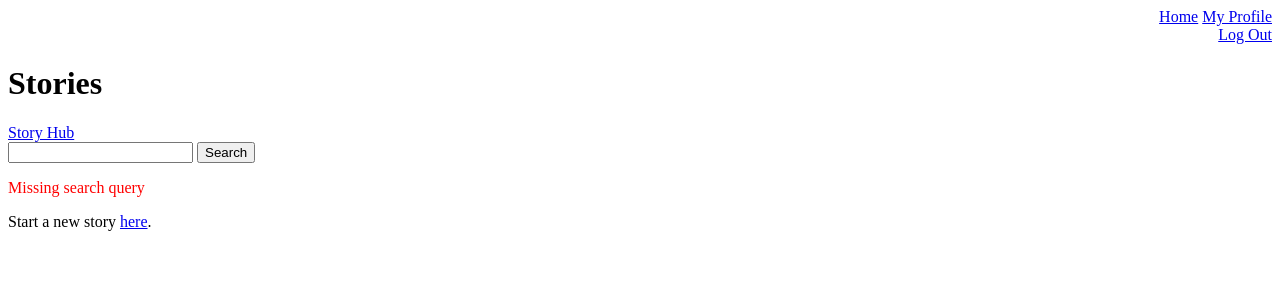
After one commit to igalakhov/softdev_p00, a Flask app: page /search in a window 1280 px wide. The commit adds this page. Shown: the top 300 px of the page. Run offline with Flask 2, Linux system fonts and the light colour scheme; a user stored in the database is signed in; data comes from the database, SQL or seed files in the repository.

Commit message:
added search query

```diff
--- a/app/__init__.py
+++ b/app/__init__.py
@@ -122,6 +122,26 @@ def signup():
 
     return render_template('signup.html', title='Sign Up')
 
+@app.route('/search', methods=['GET', 'POST'])
+@login_required
+def search():
+    storyThreads = []
+    query = None
+    if 'query' in request.form.keys() and len(request.form['query']) > 0:
+
+        # read the data from the form
+        # we can use [] now since we know the key exists
+        query = request.form['query']
+        for s in Story.get_all_stories():
+            if query.lower() in s.title.lower():
+                storyThreads.append(s)
+        if len(storyThreads) > 0:
+            display = True
+        print(query)
+    else:
+        flash('Missing search query', 'red')
+    return render_template('search.html', title='Search', threads=storyThreads, search=query)
+
 
 # user profile
 @app.route('/profile')
--- /dev/null
+++ b/app/templates/search.html
@@ -0,0 +1,31 @@
+{% extends "_base.html" %}
+
+{% from "_macros.html" import do_flashes %}
+
+{% block content %}
+
+    <div align="right">
+        <a href="{{ url_for('index') }}">Home</a>
+        <a href="{{ url_for('profile') }}">My Profile</a><br>
+        <a href="{{ url_for('logout') }}">Log Out</a>
+    </div>
+    <h1>Stories</h1>
+    <a href="{{ url_for('stories') }}">Story Hub</a>
+    <form method="post">
+        <input type="text" name="query">
+        <input type="submit" name="button" value="Search">
+    </form>
+    {{ do_flashes() }}
+    <p>Start a new story <a href="{{ url_for('new_story') }}">here</a>.</p>
+    {% if search %}
+        {{threads|length}} results found for '{{ search }}'<br>
+        {% if threads|length > 0 %}
+            {% for story in threads %}
+                <a href="{{ url_for('show_story', id=story.id) }}">{{ story.title }} by {{ story.author.username }}</a><br>
+            {%  endfor %}
+        {% else %}
+            No results found :(
+        {% endif %}
+    {% endif %}
+
+{% endblock content %}
--- a/app/templates/stories.html
+++ b/app/templates/stories.html
@@ -8,6 +8,10 @@
         <a href="{{ url_for('logout') }}">Log Out</a>
     </div>
     <h1>Stories</h1>
+    <form method="post" action="/search">
+        <input type="text" name="query">
+        <input type="submit" name="button" value="Search">
+    </form>
     <p>Start a new story <a href="{{ url_for('new_story') }}">here</a>.</p>
     {% for story in threads %}
         <a href="{{ url_for('show_story', id=story.id) }}">{{ story.title }} by {{ story.author.username }}</a><br>
```
